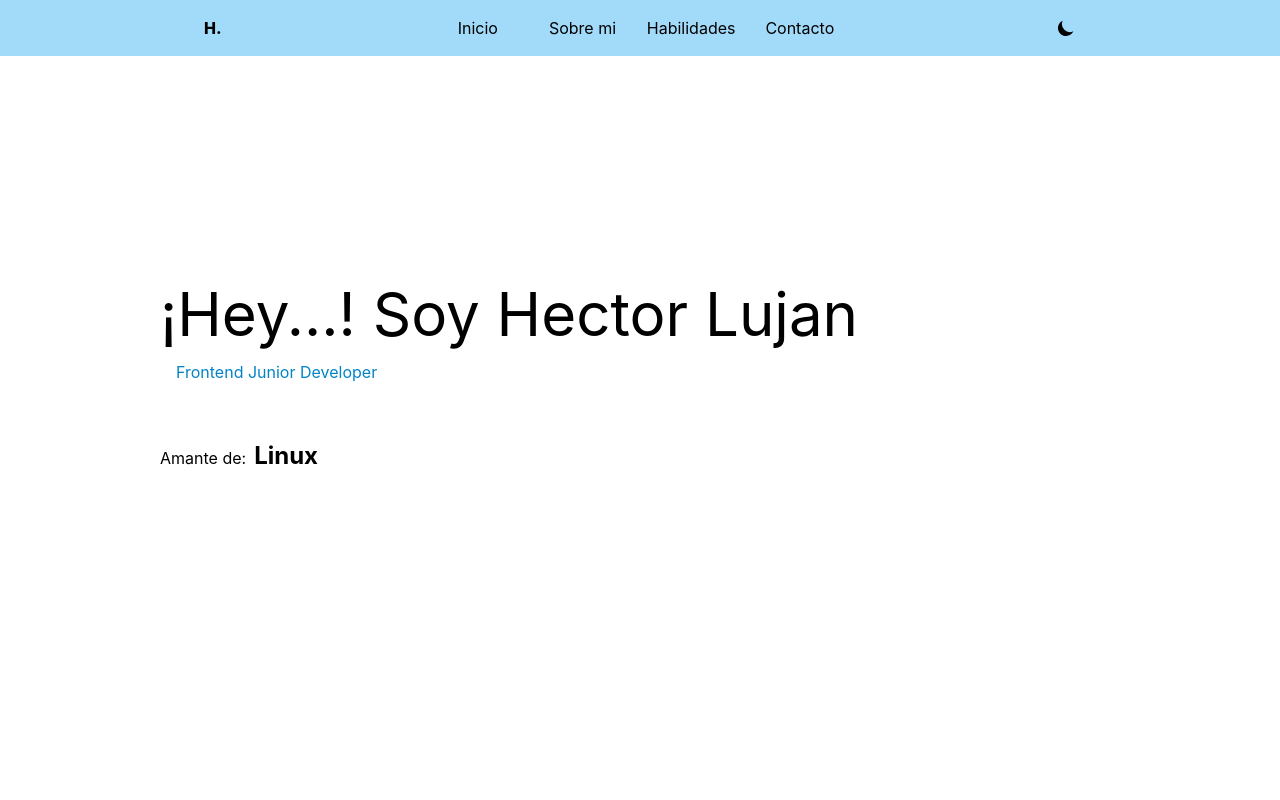
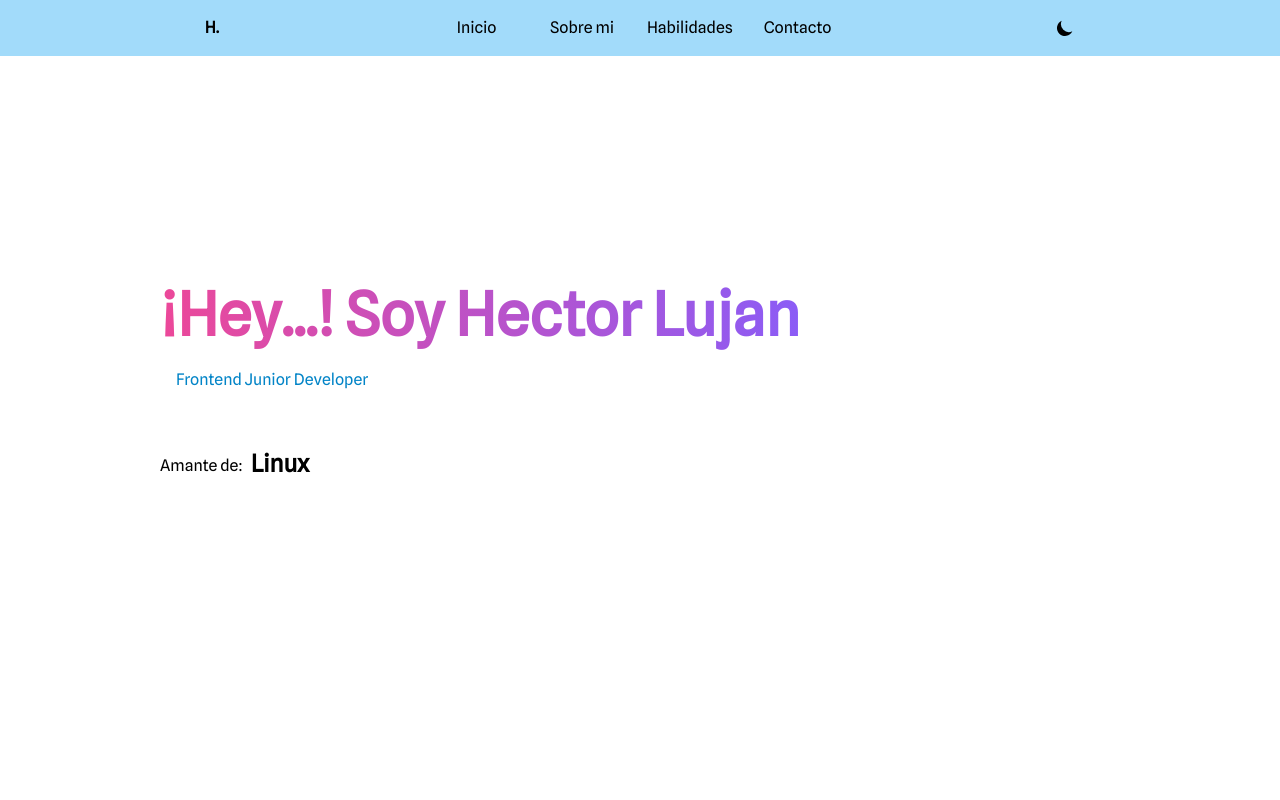
Before and after one commit to ihectorlujan/portfolio, a Next.js app: page / in a window 1280 px wide. Shown: the top 800 px of the page. Built offline with nearby package versions, Linux system fonts and the light colour scheme.

Commit message:
solve num error

```diff
--- a/components/Section.jsx
+++ b/components/Section.jsx
@@ -1,11 +1,25 @@
+import Image from "next/image"
+
 const Section = (props) => {
   return (
-    <section
-      {...props}
-      className="h-screen bg-white dark:bg-slate-800 dark:text-white px-2 lg:px-20 p-14"
-    >
-      {props.children}
-    </section>
+    <div>
+      <section
+        {...props}
+        className="h-screen bg-white dark:bg-slate-800 dark:text-white px-2 lg:px-20 p-14 flex flex-row"
+      >
+        {props.children}
+      </section>
+      <div
+        style={{
+          clipPath:
+            "polygon(20% 0%, 0% 20%, 30% 50%, 0% 80%, 20% 100%, 50% 70%, 80% 100%, 100% 80%, 70% 50%, 100% 20%, 80% 0%, 50% 30%)",
+          width: "100%",
+          height: "100%",
+        }}
+      >
+        <Image src="/cropped.jpeg" layout="fill" />
+      </div>
+    </div>
   )
 }
 
--- a/pages/index.js
+++ b/pages/index.js
@@ -20,6 +20,7 @@ import IconMail from "../components/IconMail"
 import IconPhone from "../components/IconPhone"
 import IconDownload from "../components/IconDownload"
 import IconUser from "../components/IconUser"
+import Head from "next/head"
 
 export default function Home() {
   const [dark, toggle] = useDarkMode()
@@ -28,6 +29,14 @@ export default function Home() {
 
   return (
     <MainContainer>
+      <Head>
+        <link rel="preconnect" href="https://fonts.googleapis.com" />
+        <link rel="preconnect" href="https://fonts.gstatic.com" crossorigin />
+        <link
+          href="https://fonts.googleapis.com/css2?family=Lato:wght@400;700&family=Spline+Sans&display=swap"
+          rel="stylesheet"
+        />
+      </Head>
       <Navbar>
         <h1 className="font-extrabold">H.</h1>
         <SectionMenu>
@@ -64,11 +73,15 @@ export default function Home() {
 
       <Section id="home">
         <SectionContainer>
-          <h1 className="text-6xl">¡Hey...! Soy Hector Lujan</h1>
+          <div className="flex flex-row justify-around w-full">
+            <div>
+              <h1 className="text-6xl font-bold bg-clip-text text-transparent bg-gradient-to-r from-pink-500 to-violet-500 py-2">
+                ¡Hey...! Soy Hector Lujan
+              </h1>
               <h1 className="p-4 text-sky-600 hover:font-bold">
                 Frontend Junior Developer
               </h1>
-          <div className="flex flex-row justify-center items-center py-10">
+              <div className="flex flex-row justify-start items-center py-10">
                 <h1>Amante de: </h1>
                 <h1
                   className="text-2xl font-bold pb-1 px-2 cursor-pointer"
@@ -76,6 +89,8 @@ export default function Home() {
                 >
                   {word}
                 </h1>
+              </div>
+            </div>
           </div>
         </SectionContainer>
       </Section>
@@ -218,7 +233,7 @@ export default function Home() {
               </a>
             </ContactCard>
             <ContactCard icon={<IconPhone />}>
-              <a href="tel:+52 1 9534136144">Phone</a>
+              <a href="tel:+52 1 9514136144">Phone</a>
             </ContactCard>
           </div>
         </SectionContainer>
--- a/styles/globals.css
+++ b/styles/globals.css
@@ -6,8 +6,10 @@ html,
 body {
   padding: 0;
   margin: 0;
-  font-family: -apple-system, BlinkMacSystemFont, Segoe UI, Roboto, Oxygen,
-    Ubuntu, Cantarell, Fira Sans, Droid Sans, Helvetica Neue, sans-serif;
+  /* font-family: -apple-system, BlinkMacSystemFont, Segoe UI, Roboto, Oxygen,
+    Ubuntu, Cantarell, Fira Sans, Droid Sans, Helvetica Neue, sans-serif; */
+  font-family: "Lato", sans-serif;
+  font-family: "Spline Sans", sans-serif;
   scroll-behavior: smooth;
 }
 
```
Also changed, not shown: public/cropped.jpeg (added). Lines whose indentation alone changed are shown as unchanged.
